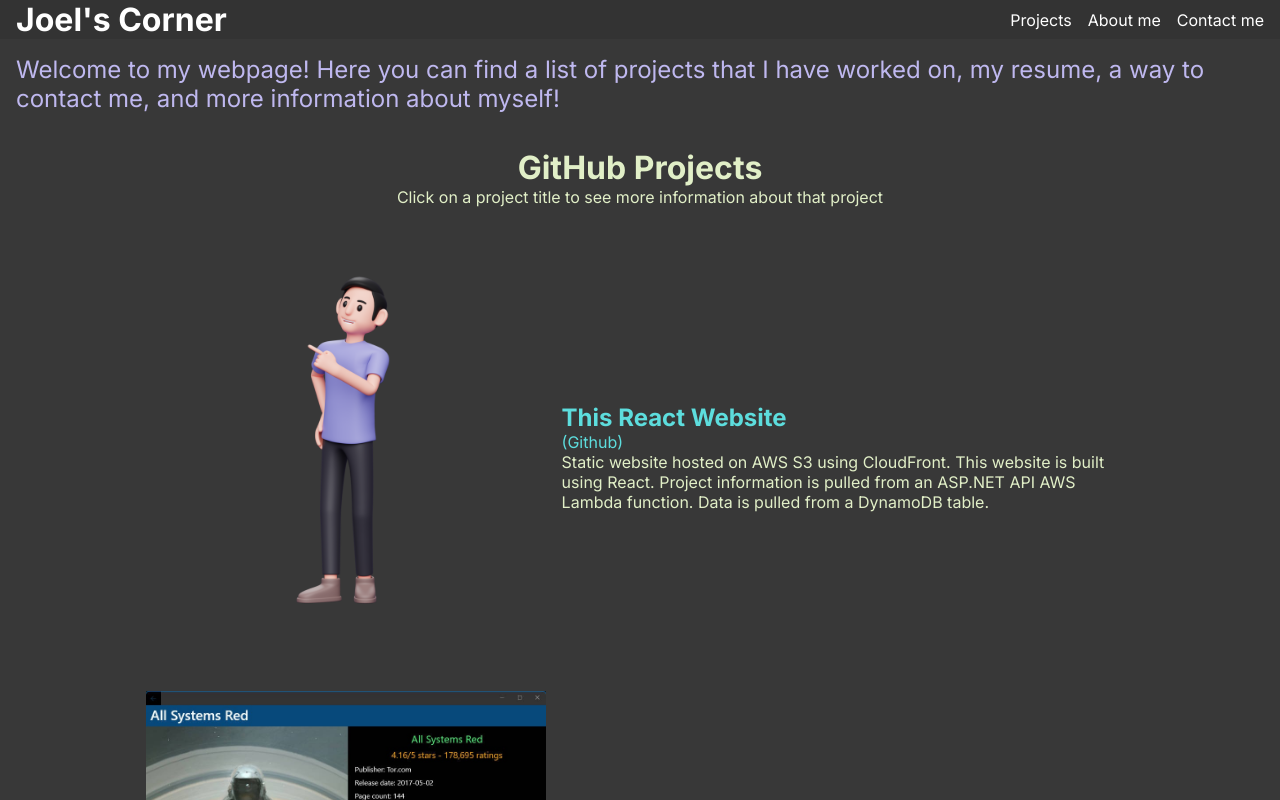
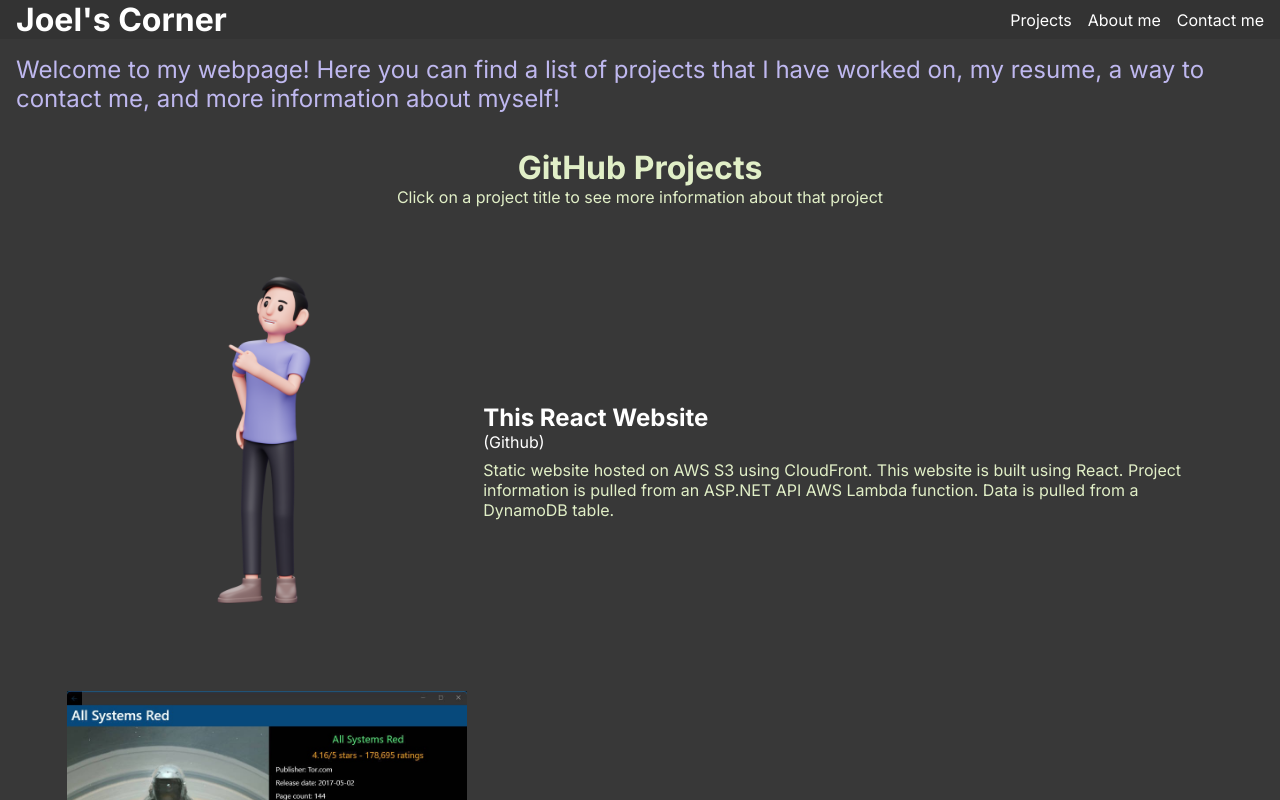
Before and after one commit to Neeblue/joels-corner, a React (Create React App) app: page / in a window 1280 px wide. Shown: the top 800 px of the page. Built offline with nearby package versions, Linux system fonts and the light colour scheme.

Commit message:
Better text and image spacing

```diff
--- a/src/styles.css
+++ b/src/styles.css
@@ -73,7 +73,7 @@ body {
 }
 
 .rightColumn {
-    width: 50%;
+    width: 70%;
     display: flex;
     flex-direction: column;
     justify-content: center;
@@ -92,20 +92,28 @@ body {
     object-fit:contain;
 }
 
+.project-card .title {
+    margin-top: 0.5rem;
+}
+
 .project-card .title a:link, .project-card .title a:visited {
-    color: rgb(93, 221, 221);
+    color: white;
     text-decoration: none;
+}
+
+.project-card .githubLink {
+    margin-bottom: 0.5rem;
+}
+.project-card .githubLink:link, .project-card .githubLink:visited {
+    display: block;
+    text-decoration: none;
+    color: white;
 }
 
 .projectCards .description {
     margin-bottom: 1rem;
 }
 
-.project-card .githubLink:link, .githubLink:visited {
-    display: block;
-    text-decoration: none;
-    color: rgb(93, 221, 221);
-}
 
 @media (max-width: 500px) { /* 768px */
     .intro {
```
